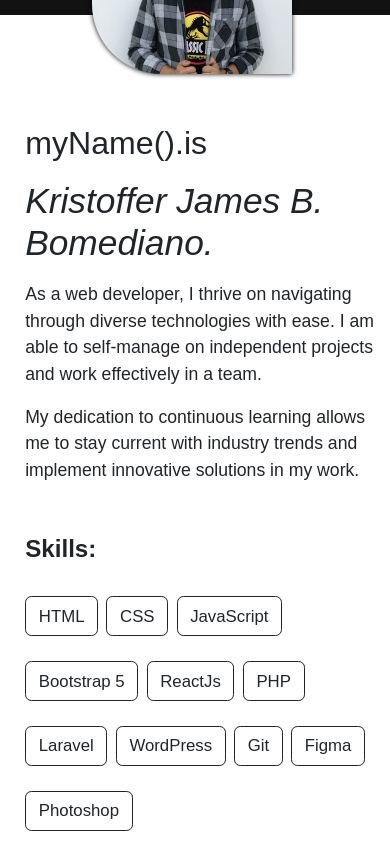
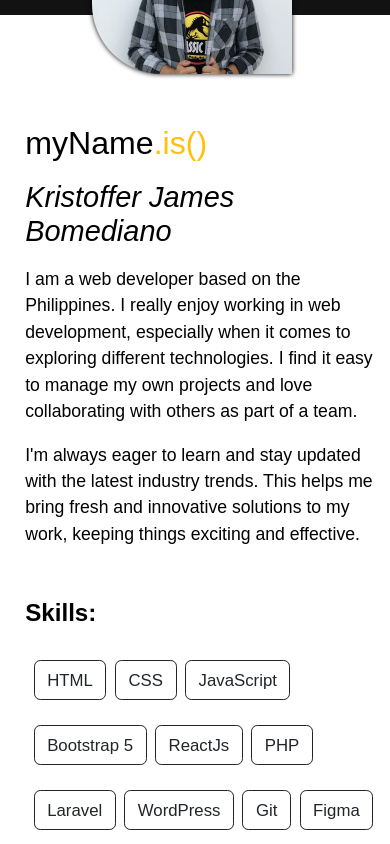
Before and after one commit to jammmeess/portfolio-jammmeess, a React (Create React App) app: page / in a window 390 px wide. Shown: the part 1040-1884 px from the top of the page. Built offline with nearby package versions, Linux system fonts and the light colour scheme; a web font is replaced by a local one.

Commit message:
Minor Design Changes

```diff
--- a/src/components/About.jsx
+++ b/src/components/About.jsx
@@ -22,24 +22,25 @@ const About = () => {
             <span className="display-5 ">
               <p>
                 <strong>
-                  <span className="text-warning">myName( )</span>.is
+                  myName<span className="text-warning">.is( )</span>
                 </strong>
               </p>
             </span>
-            <p className="display-4">
+            <p className="display-6 pb-2">
               <b>
                 <i>Kristoffer James Bomediano</i>
               </b>
             </p>
             <p>
-              As a web developer, I thrive on navigating through diverse
-              technologies with ease. I am able to self-manage on independent
-              projects and work effectively in a team.
+              I am a web developer based on the Philippines. I really enjoy
+              working in web development, especially when it comes to exploring
+              different technologies. I find it easy to manage my own projects
+              and love collaborating with others as part of a team.
             </p>
             <p className="text-dark">
-              My dedication to continuous learning allows me to stay current
-              with industry trends and implement innovative solutions in my
-              work.
+              I'm always eager to learn and stay updated with the latest
+              industry trends. This helps me bring fresh and innovative
+              solutions to my work, keeping things exciting and effective.
             </p>
 
             <div className="col-lg-12 mt-5">
@@ -100,42 +101,45 @@ const About = () => {
               }}
             />
           </div>
-          <div className="col-12 col-sm-12 ps-4 text-dark profile-section-mobile">
+          <div className="col-12 col-sm-12 ps-4 profile-section-mobile">
             <span className="display-5 ">
               <p>
                 <strong>
-                  <span id="myName text-primary">myName()</span>.is
+                  myName<span className="text-warning">.is()</span>
                 </strong>
               </p>
             </span>
-            <p className="display-4">
+            <p className="display-6">
               <b>
-                <i>Kristoffer James B. Bomediano.</i>
+                <i>Kristoffer James Bomediano</i>
               </b>
             </p>
             <p>
-              As a web developer, I thrive on navigating through diverse
-              technologies with ease. I am able to self-manage on independent
-              projects and work effectively in a team.
+              I am a web developer based on the Philippines. I really enjoy
+              working in web development, especially when it comes to exploring
+              different technologies. I find it easy to manage my own projects
+              and love collaborating with others as part of a team.
             </p>
             <p>
-              My dedication to continuous learning allows me to stay current
-              with industry trends and implement innovative solutions in my
-              work.
+              I'm always eager to learn and stay updated with the latest
+              industry trends. This helps me bring fresh and innovative
+              solutions to my work, keeping things exciting and effective.
             </p>
 
             <div className="col-12 col-sm-12 mt-5">
               <h3>
                 <b>Skills:</b>
               </h3>
-              <button className="skills btn btn-outline-dark mt-4">HTML</button>
+              <button className="skills btn btn-outline-dark ms-2 mt-4">
+                HTML
+              </button>
               <button className="skills btn btn-outline-dark ms-2 mt-4">
                 CSS
               </button>
               <button className="skills btn btn-outline-dark ms-2 mt-4">
                 JavaScript
               </button>
-              <button className="skills btn btn-outline-dark mt-4">
+              <button className="skills btn btn-outline-dark ms-2 mt-4">
                 Bootstrap 5
               </button>
               <button className="skills btn btn-outline-dark ms-2 mt-4">
@@ -144,7 +148,7 @@ const About = () => {
               <button className="skills btn btn-outline-dark ms-2 mt-4">
                 PHP
               </button>
-              <button className="skills btn btn-outline-dark mt-4">
+              <button className="skills btn btn-outline-dark ms-2 mt-4">
                 Laravel
               </button>
               <button className="skills btn btn-outline-dark ms-2 mt-4">
@@ -156,7 +160,7 @@ const About = () => {
               <button className="skills btn btn-outline-dark ms-2 mt-4">
                 Figma
               </button>
-              <button className="skills btn btn-outline-dark mt-4">
+              <button className="skills btn btn-outline-dark ms-2 mt-4">
                 Photoshop
               </button>
             </div>
```
